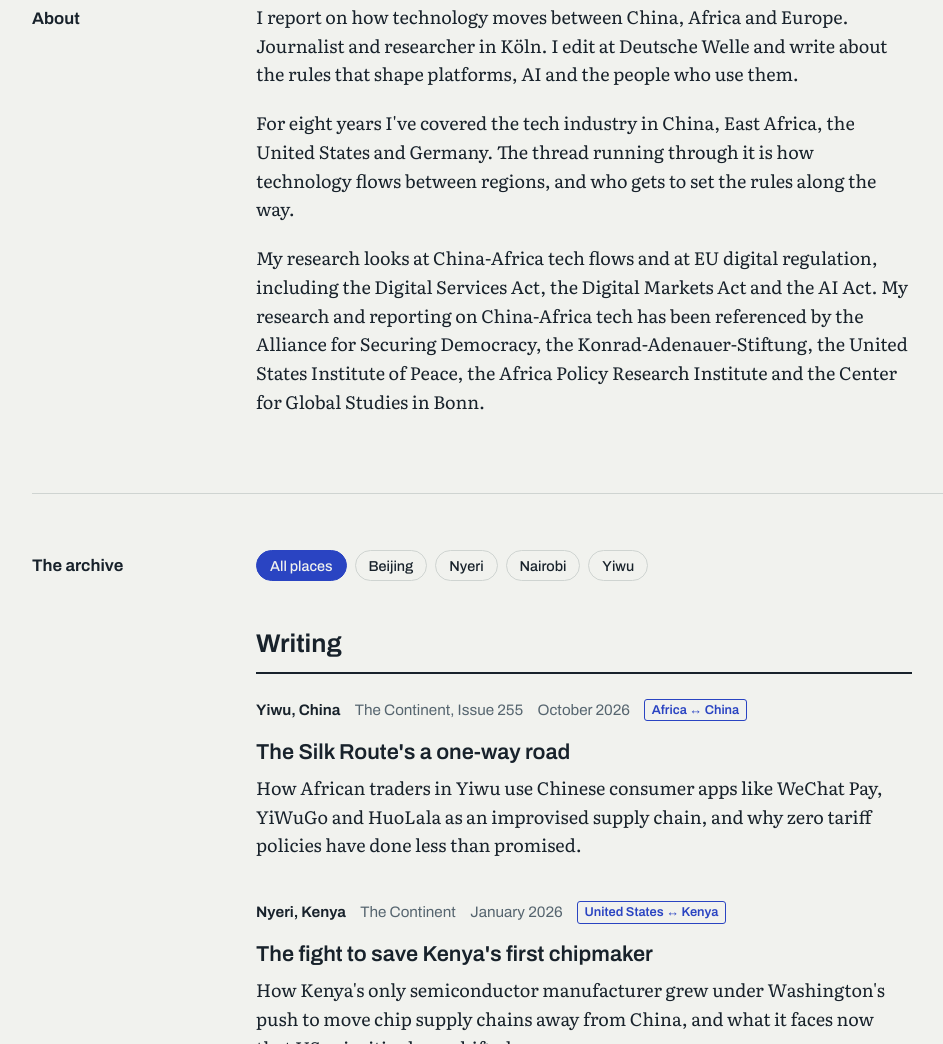
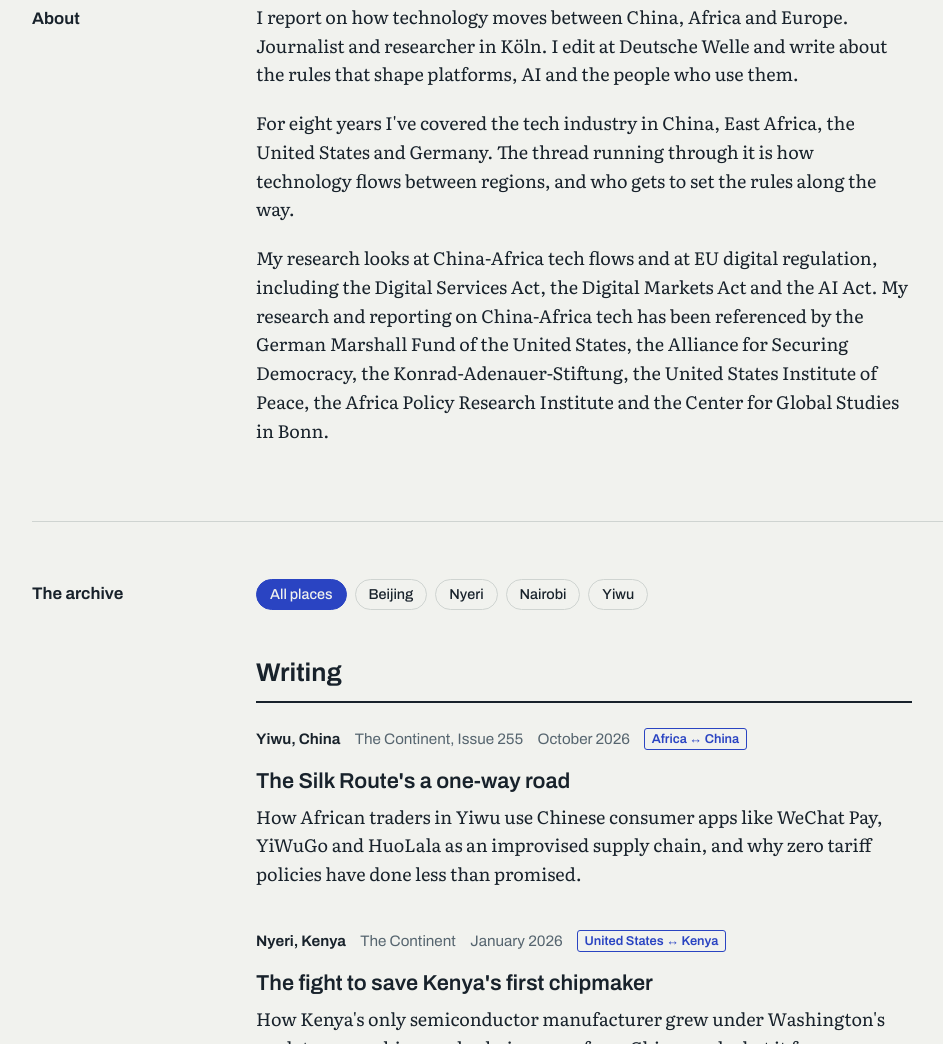
Before and after one commit to alexandrias-archive/alexandrias-archive.github.io, a plain HTML site: page index.html in a window 1280 px wide. Shown: the part 1129-2173 px from the top of the page, without its empty margins (112-1055 px from the left). Drawn offline with Linux system fonts and the light colour scheme.

Commit message:
Add the German Marshall Fund to the list of citations
Co-Authored-By: Claude Opus 5.5 <noreply@anthropic.com>
Claude-Session: https://claude.ai/code/session_0189gkP7SuUMbahywjK81aEx

```diff
--- a/index.html
+++ b/index.html
@@ -269,7 +269,7 @@
       <div class="section-body">
         <p>I report on how technology moves between China, Africa and Europe. Journalist and researcher in Köln. I edit at Deutsche Welle and write about the rules that shape platforms, AI and the people who use them.</p>
         <p>For eight years I've covered the tech industry in China, East Africa, the United States and Germany. The thread running through it is how technology flows between regions, and who gets to set the rules along the way.</p>
-        <p>My research looks at China-Africa tech flows and at EU digital regulation, including the Digital Services Act, the Digital Markets Act and the AI Act. My research and reporting on China-Africa tech has been referenced by the Alliance for Securing Democracy, the Konrad-Adenauer-Stiftung, the United States Institute of Peace, the Africa Policy Research Institute and the Center for Global Studies in Bonn.</p>
+        <p>My research looks at China-Africa tech flows and at EU digital regulation, including the Digital Services Act, the Digital Markets Act and the AI Act. My research and reporting on China-Africa tech has been referenced by the German Marshall Fund of the United States, the Alliance for Securing Democracy, the Konrad-Adenauer-Stiftung, the United States Institute of Peace, the Africa Policy Research Institute and the Center for Global Studies in Bonn.</p>
       </div>
     </section>
 
```
